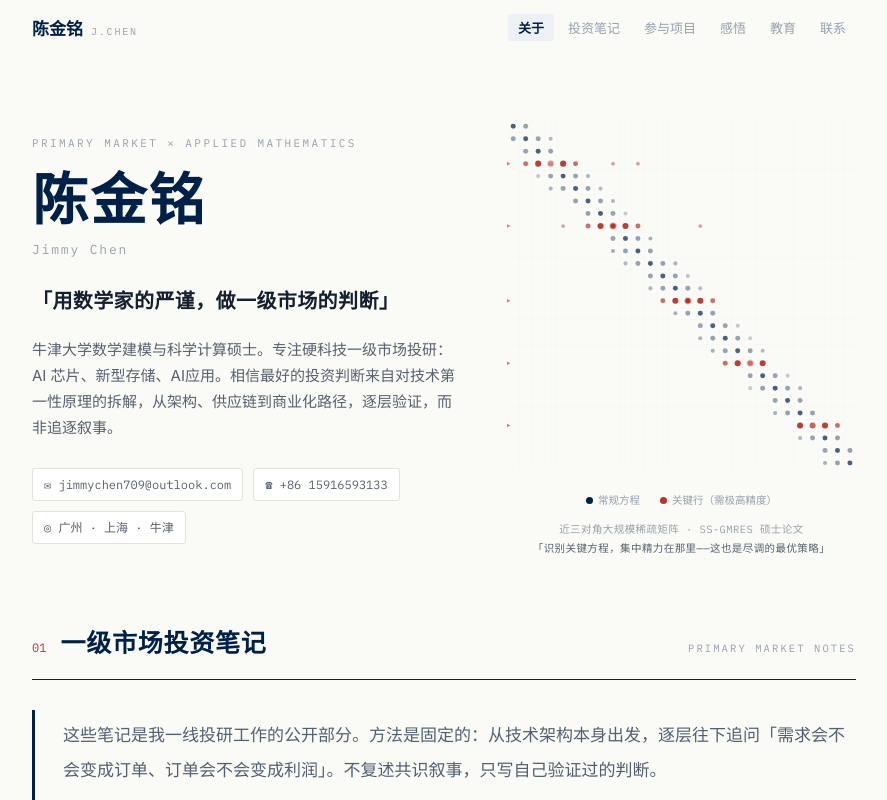
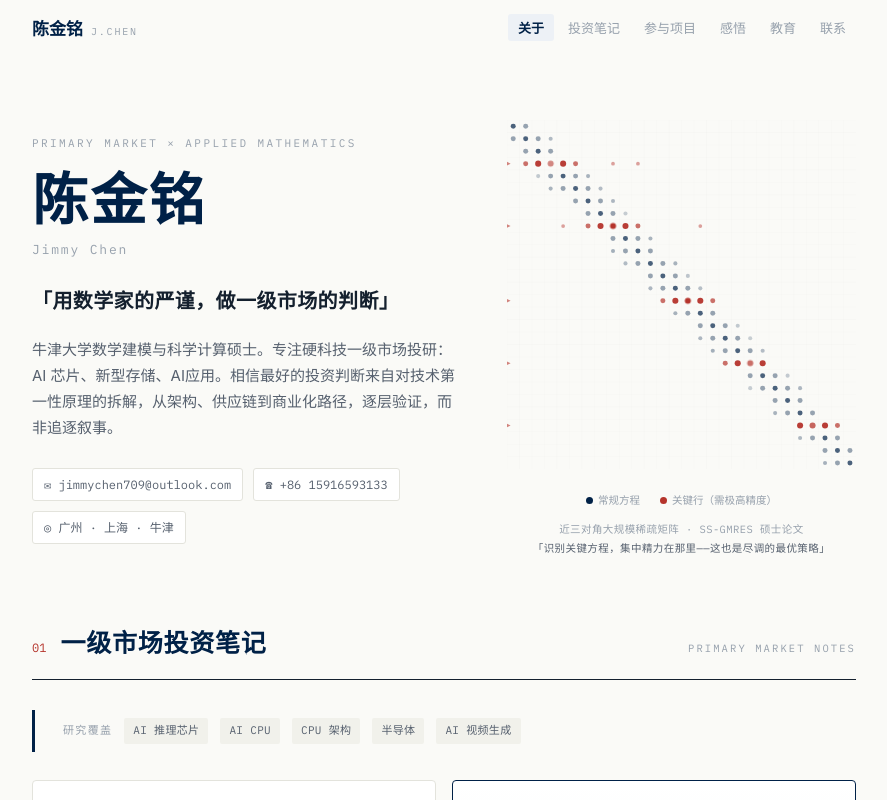
Before and after one commit to wyd0042/Kimming_chen, a React (Vite) app: page / in a window 1280 px wide. Shown: the top 800 px of the page, without its empty margins (196-1083 px from the left). Built offline with nearby package versions, Linux system fonts and the light colour scheme.

Commit message:
Remove notes intro copy

```diff
--- a/src/JimmyChenSite.jsx
+++ b/src/JimmyChenSite.jsx
@@ -755,7 +755,6 @@ export default function JimmyChenSite() {
         <section className="section">
           <SectionHead no="01" zh="一级市场投资笔记" en="PRIMARY MARKET NOTES" id="thoughts" />
           <div className="notes-intro rv">
-            <p>这些笔记是我一线投研工作的公开部分。方法是固定的：从技术架构本身出发，逐层往下追问「需求会不会变成订单、订单会不会变成利润」。不复述共识叙事，只写自己验证过的判断。</p>
             <div className="notes-coverage">
               <span className="notes-label">研究覆盖</span>
               {["AI 推理芯片", "AI CPU", "CPU 架构", "半导体", "AI 视频生成"].map((tag) => <span className="tag" key={tag}>{tag}</span>)}
@@ -938,7 +937,6 @@ export default function JimmyChenSite() {
         .badge-invested{background:#E2EEE4;color:#1F5C33}.badge-eval{background:var(--blue-wash);color:var(--oxford)}.badge-memo{background:#F4EEDC;color:#7A5F1E}
 
         .notes-intro{border-left:3px solid var(--oxford);padding:8px 0 8px 28px;margin:-6px 0 28px}
-        .notes-intro p{font-size:17px;line-height:2.05;color:#526071;margin-bottom:18px}
         .notes-coverage{display:flex;align-items:center;gap:12px;flex-wrap:wrap}
         .notes-label{font-family:var(--mono);font-size:11px;color:var(--faint);letter-spacing:.12em}
         .thoughts{display:grid;grid-template-columns:1fr 1fr;gap:16px}
```
